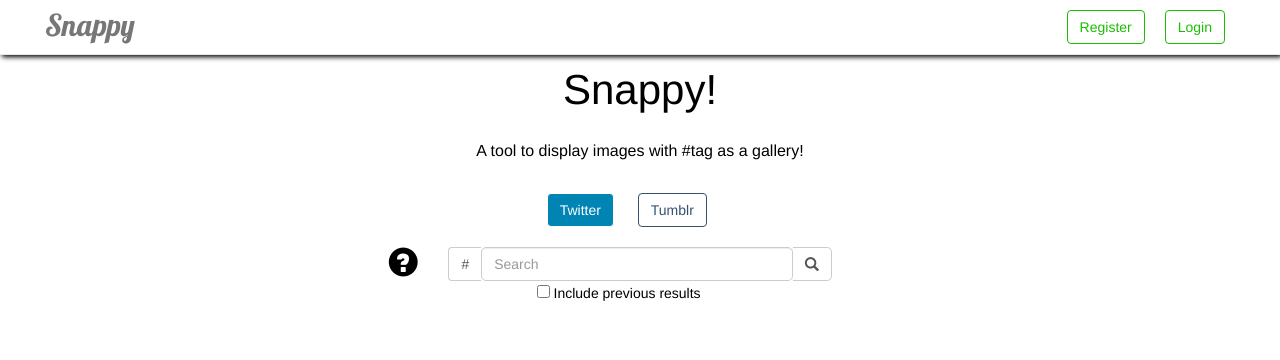
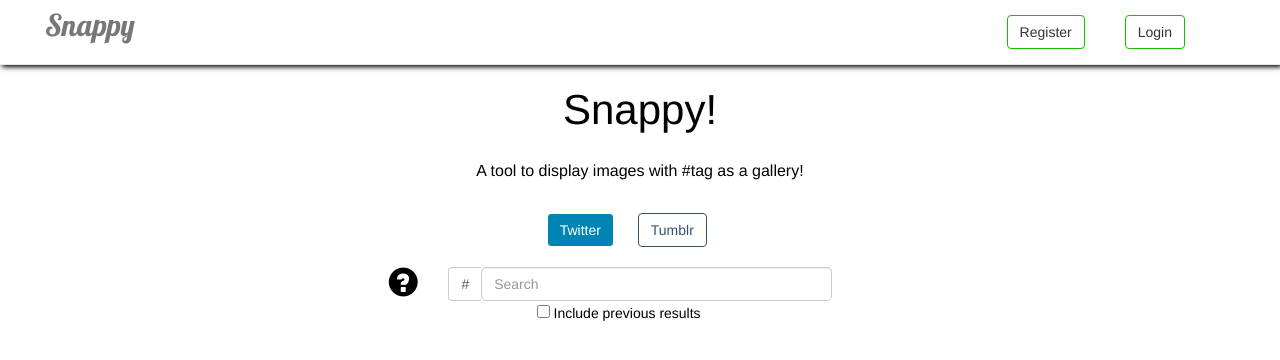
Before and after one commit to chamow97/snappy, a Django app: page / in a window 1280 px wide. Shown: the top 360 px of the page. Run offline with Django 3.2, Linux system fonts and the light colour scheme; some libraries are stand-ins or nearby versions.

Commit message:
UI Enhancements :lipstick:

```diff
--- a/twitter_snaps/static/css/home.css
+++ b/twitter_snaps/static/css/home.css
@@ -20,7 +20,7 @@ body{
     color: #1ABE00;
 }
 .nav-button{
-    margin: 10px 10px 10px 10px;
+    margin: 0px 5px 0px 5px;
     border-style: solid;
     border-color: #1ABE00;
 }
--- a/twitter_snaps/static/js/home.js
+++ b/twitter_snaps/static/js/home.js
@@ -91,3 +91,8 @@ function twitterOrTumblr()
     }
 
 }
+
+function showWarning(){
+    toastr.info('Login/Register to use the web app!');
+
+}
--- a/twitter_snaps/templates/base.html
+++ b/twitter_snaps/templates/base.html
@@ -60,13 +60,14 @@ toastr.options = {
         </div>
         <div class="collapse navbar-collapse" id="navBar">
             <ul class="nav navbar-nav" id="hello">
-               <li><button class="btn btn-default nav-button"><a href="../register">Register</a></button></li>
-               <li><button class="btn btn-default nav-button login-btn"><a href="../login_user">Login</a></button></li>
-               <li><button class="btn btn-default nav-button logout-btn"><a href="../logout_user">Logout</a></button></li>
+               <li><a href="../register"><button class="btn btn-default nav-button">Register</button></a></li>
+               <li><a href="../login_user"><button class="btn btn-default nav-button login-btn">Login</button></a></li>
+               <li><a href="../logout_user"><button class="btn btn-default nav-button logout-btn">Logout</button></a></li>
             </ul>
         </div>
     </div>
 </nav>
+<br>
 <div class="row">
     <div class="col-md-offset-0 col-sm-offset-0 col-lg-offset-0 col-xs-offset-0" id = "heading">
         Snappy!
@@ -94,4 +95,11 @@ toastr.options = {
 {% endblock %}
 </body>
 <script type="text/javascript" src="{% static 'js/home.js' %}"></script>
+{% if not request.user.is_active %}
+    <script>
+    if(document.querySelector(".search-bar") != null){
+        document.querySelector(".search-bar").addEventListener('click', showWarning);
+    }
+    </script>
+{% endif %}
 </html>
--- a/twitter_snaps/templates/index.html
+++ b/twitter_snaps/templates/index.html
@@ -34,8 +34,8 @@
 </div>
     {% if not request.user.is_active %}
         <script>
-        toastr.info("Login/Register to continue!");
         $("#search-text").attr("disabled", "disabled");
+        $(".search-btn").hide();
         </script>
     {% endif %}
 <br><br><br>
```
Also changed, not shown: db.sqlite3.
